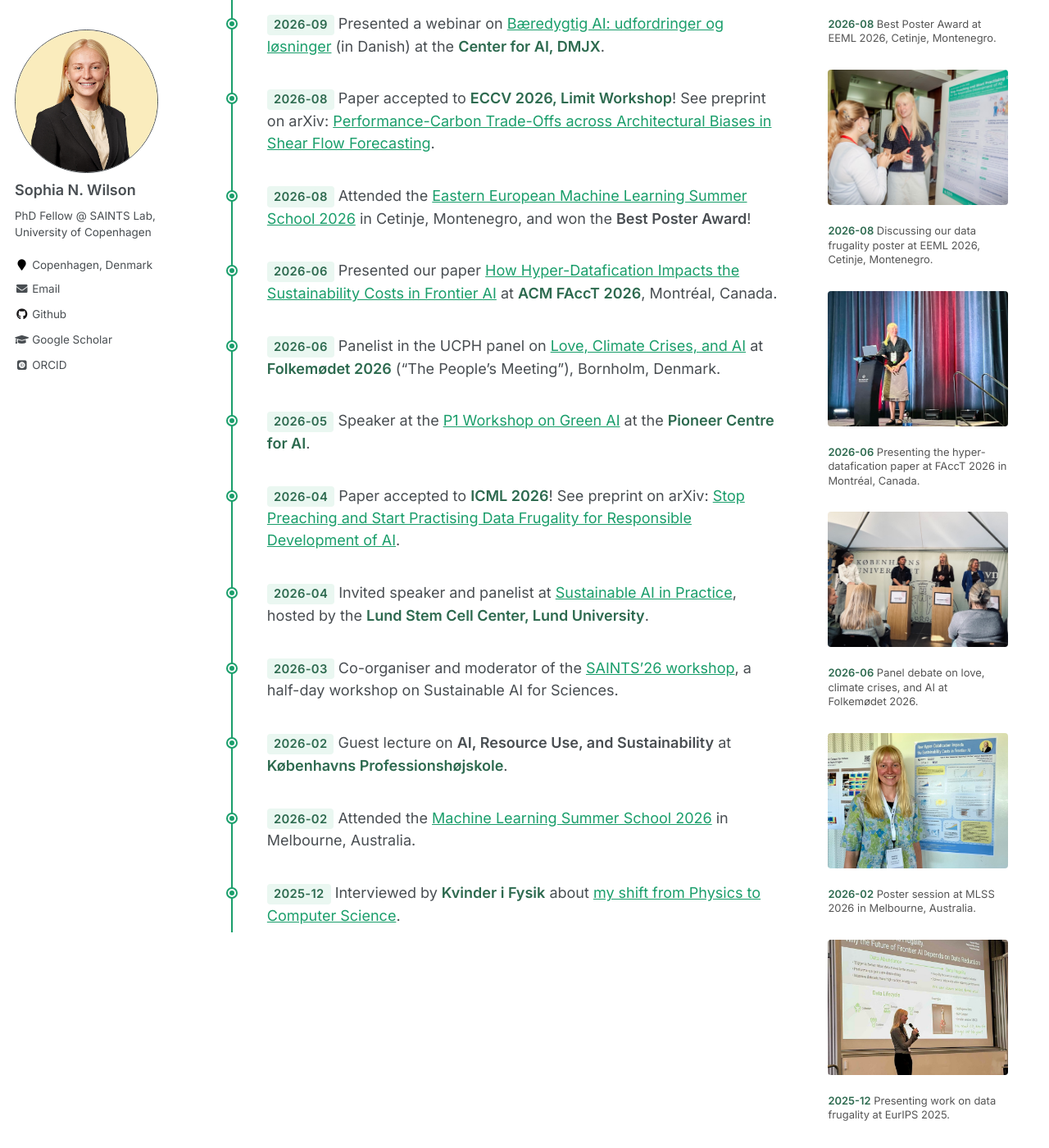
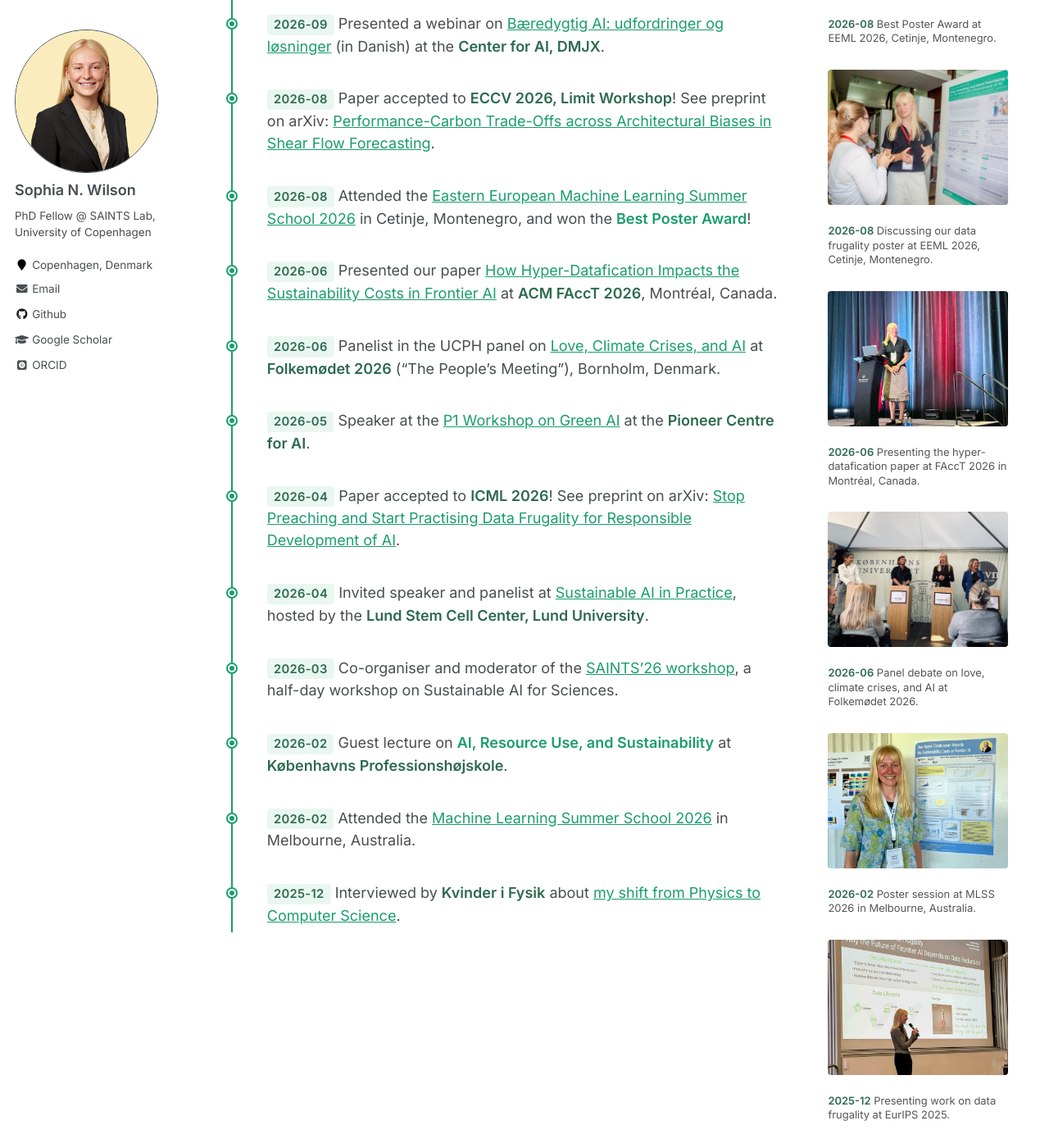
Before and after one commit to sophiawilson18/sophiawilson18.github.io, a Jekyll site: the page built from _pages/about.md, in a window 1280 px wide and 1400 px high, scrolled down 1265 px. Shown: the whole window at 82% size. Built offline with Jekyll 4.4.1, drawn with Linux system fonts in a browser that asks for light colours; some web fonts are replaced.

Commit message:
text colour

```diff
--- a/_sass/_timeline.scss
+++ b/_sass/_timeline.scss
@@ -51,3 +51,8 @@
 .keywords strong {
   color: #2d6a4f;
 }
+
+/* Bold highlights in the activity lists use the link colour (date labels keep their own style) */
+.timeline strong {
+  color: #1a9e6b;
+}
```
